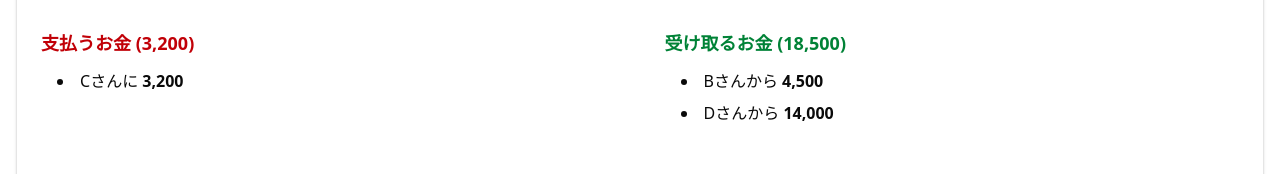
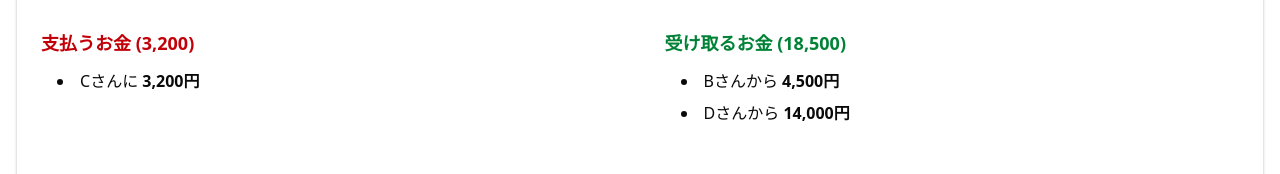
Before and after one commit to u-hossy/project-experiment, a React (Vite) app in the folder frontend/: page / in a window 1280 px wide. Shown: the part 2858-3032 px from the top of the page. Built offline with nearby package versions, Linux system fonts and the light colour scheme; data requests are answered from the project's data file.

Commit message:
feature/add-result

```diff
--- a/frontend/src/components/ResultDetailCard.tsx
+++ b/frontend/src/components/ResultDetailCard.tsx
@@ -49,7 +49,7 @@ export default function ResultDetailCard({ person }) {
                 <li key={index}>
                   {item.to}さんに{" "}
                   <span className="font-bold">
-                    {formatCurrency(item.amount)}
+                    {formatCurrency(item.amount)}円
                   </span>
                 </li>
               ))}
@@ -76,7 +76,7 @@ export default function ResultDetailCard({ person }) {
                 <li key={index}>
                   {item.from}さんから{" "}
                   <span className="font-bold">
-                    {formatCurrency(item.amount)}
+                    {formatCurrency(item.amount)}円
                   </span>
                 </li>
               ))}
```
